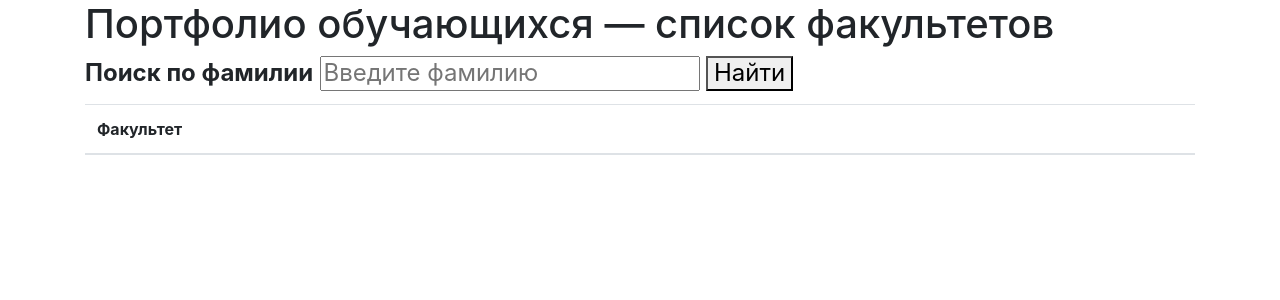
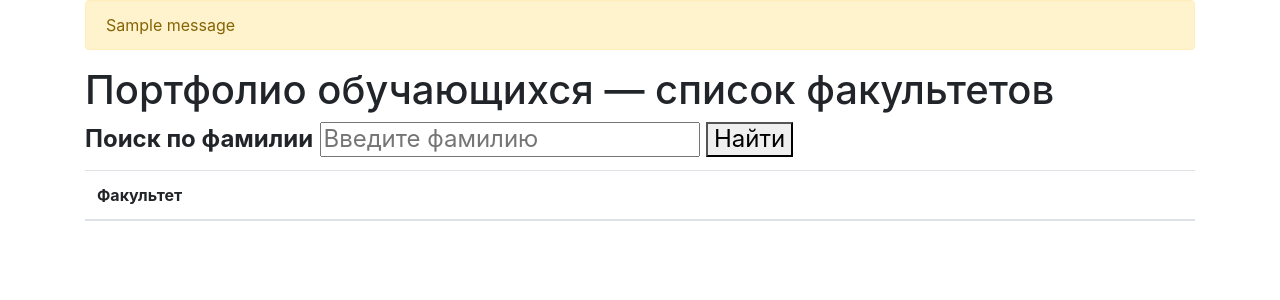
Before and after one commit to ikanashov/bbportfolio, a Flask app: page /portfolio in a window 1280 px wide. Shown: the top 300 px of the page. Run offline with Flask 2, Linux system fonts and the light colour scheme; one stand-in notice (Sample message) is shown; data that the repository does not hold is empty; parts of the project's set-up code (start-up, migrations or seed data) failed here and were passed over; some libraries are stand-ins or nearby versions.

Commit message:
Add flask flash messages to base.html

```diff
--- a/templates/base.html
+++ b/templates/base.html
@@ -19,6 +19,21 @@
   </style>
 </head>
 <body>
+{% with messages = get_flashed_messages() %}
+  {% if messages %}
+  <div class="container">
+    {% for message in messages %}
+    <div class="row">
+      <div class="col-12">
+        <div class="alert alert-warning" role="alert">
+          {{ message }}
+        </div>
+      </div>
+    </div>
+    {% endfor %}
+  </div>
+  {% endif %}
+{% endwith %}
 {% block content -%}
 {% endblock -%}
 </body>
```
